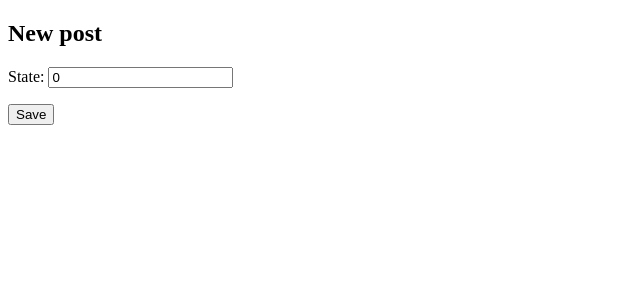
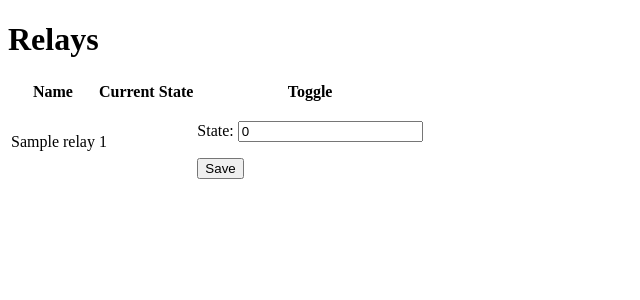
Before and after one commit to knaiskes/control-panel, a Django app: page /relays/updateState in a window 1280 px wide. Shown: the top 300 px of the page, without its empty margins (0-640 px from the left). Run offline with Django 3.2, Linux system fonts and the light colour scheme; tables that the repository leaves empty hold one stand-in row (values such as "Sample post").

Commit message:
Add all available relays in a table

```diff
--- a/controlpanel/relays/templates/relays/updateState.html
+++ b/controlpanel/relays/templates/relays/updateState.html
@@ -1,9 +1,24 @@
 {% extends 'relays/base.html' %}
 
 {% block content %}
-    <h2>New post</h2>
-    <form method="POST">{% csrf_token %}
-        {{ form.as_p }}
-        <button type="submit" class="save btn btn-default">Save</button>
-    </form>
+<h1>Relays</h1>
+<table>
+    <tr>
+        <th>Name</th>
+        <th>Current State</th>
+        <th>Toggle</th>
+    </tr>
+    {% for relay in relays_list %}
+    <tr>
+        <td> {{relay.name}} </td>
+        <td> {{relay.state}} </td>
+        <td>
+            <form method="POST">{% csrf_token %}
+                {{ form.as_p }}
+                <button type="submit" class="save btn btn-default">Save</button>
+            </form>
+        </td>
+    </tr>
+    {% endfor %}
+</table>
 {% endblock %}
--- a/controlpanel/relays/views.py
+++ b/controlpanel/relays/views.py
@@ -12,10 +12,15 @@ def index(request):
 
 def updateState(request):
     form = UpdateStateForm()
+    relays_list = Relay.objects.all()
+    context = {
+            'form': form,
+            'relays_list': relays_list
+    }
 
     if request.method == 'POST':
         form = UpdateStateForm(request.POST or None)
         if form.is_valid():
             state = request.POST.get('state', '')
             print(state)
-    return render(request, 'relays/updateState.html', {'form': form})
+    return render(request, 'relays/updateState.html', context)
```
